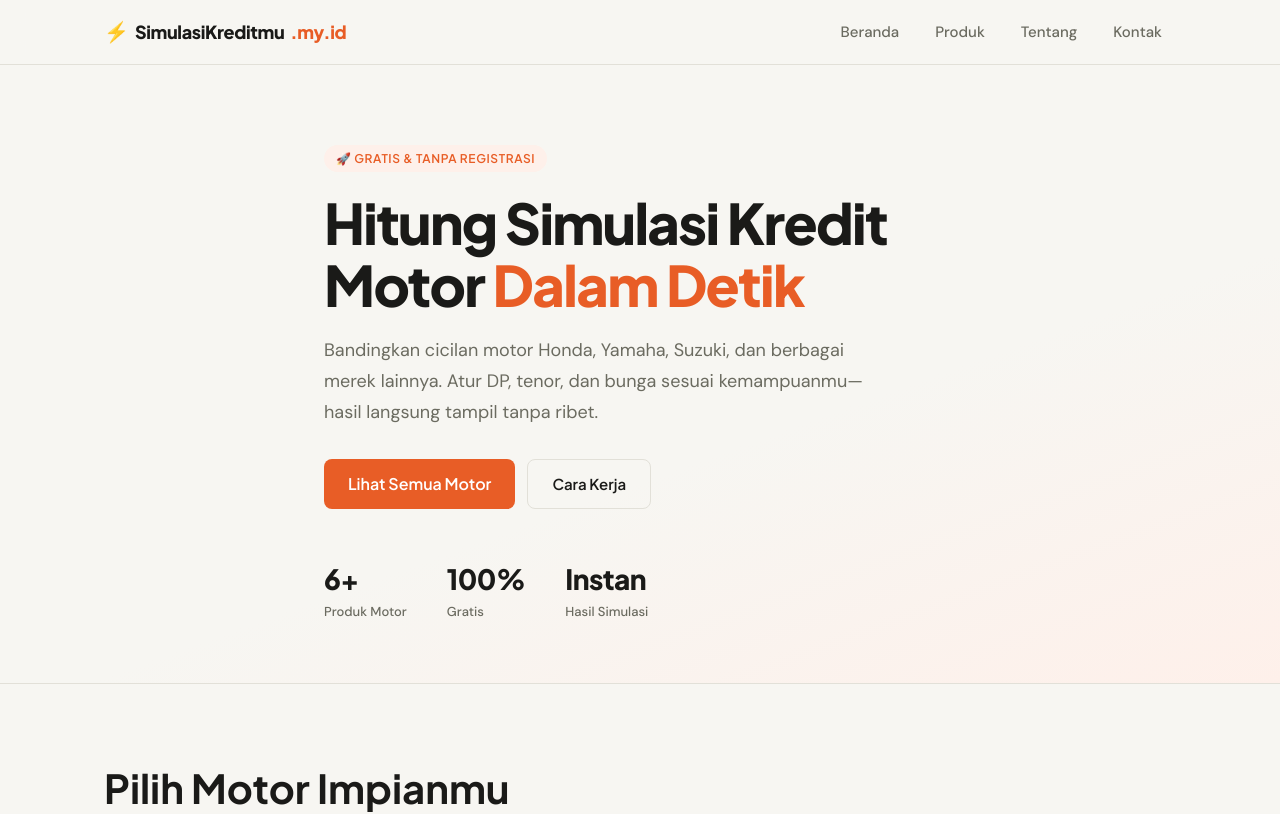
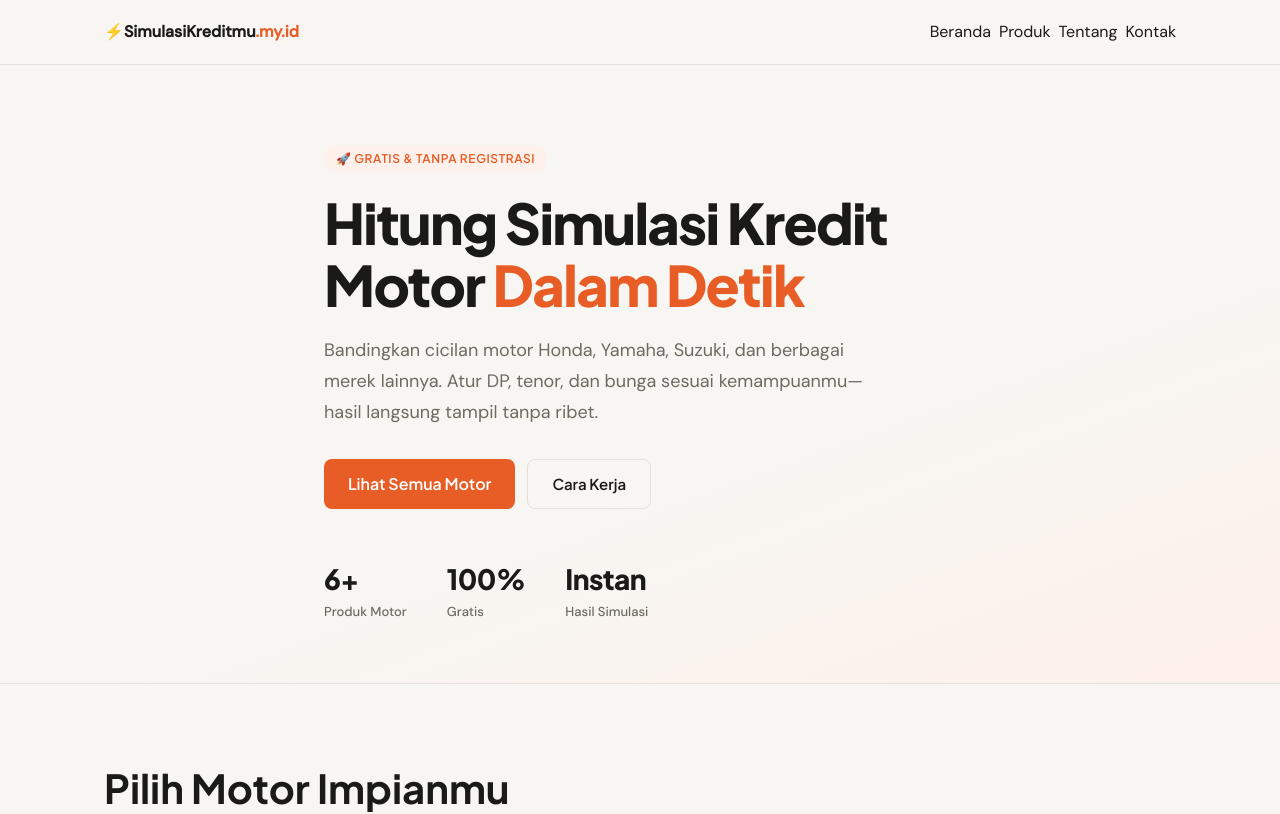
Before and after one commit to Andrenurdiansyah/simulasikreditmu, a Next.js app: page / in a window 1280 px wide. Shown: the top 814 px of the page. Built offline with nearby package versions, Linux system fonts and the light colour scheme.

Commit message:
Update Navbar.tsx

```diff
--- a/components/Navbar.tsx
+++ b/components/Navbar.tsx
@@ -1,122 +1,139 @@
 "use client";
 
 import Link from "next/link";
-import Image from "next/image";
 import { useState } from "react";
 
 export default function Navbar() {
   const [menuOpen, setMenuOpen] = useState(false);
 
   return (
-    <header style={styles.header}>
-      <nav style={styles.nav} className="container">
-        <Link href="/" style={styles.logo}>
-          <span style={styles.logoIcon}>⚡</span>
-          <span style={styles.logoText}>SimulasiKreditmu</span>
-          <span style={styles.logoDot}>.my.id</span>
+    <header className="header">
+      <nav className="nav container">
+        {/* Logo */}
+        <Link href="/" className="logo" onClick={() => setMenuOpen(false)}>
+          <span className="logoIcon">⚡</span>
+          <span className="logoText">SimulasiKreditmu</span>
+          <span className="logoDot">.my.id</span>
         </Link>
 
-        <div style={{ ...styles.links, ...(menuOpen ? styles.linksOpen : {}) }}>
-          <Link href="/" style={styles.link} onClick={() => setMenuOpen(false)}>
-            Beranda
-          </Link>
-          <Link href="/#produk" style={styles.link} onClick={() => setMenuOpen(false)}>
-            Produk
-          </Link>
-          <Link href="/tentang" style={styles.link} onClick={() => setMenuOpen(false)}>
-            Tentang
-          </Link>
-          <Link href="/kontak" style={styles.link} onClick={() => setMenuOpen(false)}>
-            Kontak
-          </Link>
+        {/* Links */}
+        <div className={`links ${menuOpen ? "open" : ""}`}>
+          <Link href="/" onClick={() => setMenuOpen(false)}>Beranda</Link>
+          <Link href="/#produk" onClick={() => setMenuOpen(false)}>Produk</Link>
+          <Link href="/tentang" onClick={() => setMenuOpen(false)}>Tentang</Link>
+          <Link href="/kontak" onClick={() => setMenuOpen(false)}>Kontak</Link>
         </div>
 
+        {/* Hamburger */}
         <button
-          style={styles.hamburger}
+          className={`hamburger ${menuOpen ? "active" : ""}`}
           onClick={() => setMenuOpen(!menuOpen)}
           aria-label="Toggle menu"
         >
-          <span style={{ ...styles.bar, ...(menuOpen ? styles.barTop : {}) }} />
-          <span style={{ ...styles.bar, ...(menuOpen ? styles.barMid : {}) }} />
-          <span style={{ ...styles.bar, ...(menuOpen ? styles.barBot : {}) }} />
+          <span />
+          <span />
+          <span />
         </button>
       </nav>
+
+      {/* STYLE */}
+      <style jsx>{`
+        .header {
+          position: sticky;
+          top: 0;
+          z-index: 100;
+          background: rgba(247, 246, 242, 0.92);
+          backdrop-filter: blur(12px);
+          border-bottom: 1px solid var(--border);
+        }
+
+        .nav {
+          display: flex;
+          align-items: center;
+          justify-content: space-between;
+          height: 64px;
+        }
+
+        .logo {
+          display: flex;
+          gap: 6px;
+          text-decoration: none;
+          align-items: center;
+        }
+
+        .logoText {
+          font-weight: 800;
+        }
+
+        .logoDot {
+          color: var(--accent);
+          font-weight: 800;
+        }
+
+        .links {
+          display: flex;
+          gap: 8px;
+        }
+
+        .links a {
+          padding: 8px 14px;
+          border-radius: 8px;
+          color: var(--text-muted);
+          text-decoration: none;
+        }
+
+        .hamburger {
+          display: none;
+          flex-direction: column;
+          gap: 5px;
+          background: none;
+          border: none;
+          cursor: pointer;
+        }
+
+        .hamburger span {
+          width: 22px;
+          height: 2px;
+          background: var(--text);
+          transition: 0.2s;
+        }
+
+        /* ANIMASI X */
+        .hamburger.active span:nth-child(1) {
+          transform: translateY(7px) rotate(45deg);
+        }
+
+        .hamburger.active span:nth-child(2) {
+          opacity: 0;
+        }
+
+        .hamburger.active span:nth-child(3) {
+          transform: translateY(-7px) rotate(-45deg);
+        }
+
+        /* MOBILE */
+        @media (max-width: 768px) {
+          .hamburger {
+            display: flex;
+          }
+
+          .links {
+            position: absolute;
+            top: 64px;
+            right: 0;
+            left: 0;
+            flex-direction: column;
+            background: rgba(247, 246, 242, 0.98);
+            backdrop-filter: blur(10px);
+            padding: 12px;
+            display: none;
+          }
+
+          .links.open {
+            display: flex;
+          }
+        }
+      `}</style>
     </header>
   );
 }
-
-const styles: Record<string, React.CSSProperties> = {
-  header: {
-    position: "sticky",
-    top: 0,
-    zIndex: 100,
-    background: "rgba(247, 246, 242, 0.92)",
-    backdropFilter: "blur(12px)",
-    borderBottom: "1px solid var(--border)",
-  },
-  nav: {
-    display: "flex",
-    alignItems: "center",
-    justifyContent: "space-between",
-    height: 64,
-    gap: 32,
-  },
-  logo: {
-    display: "flex",
-    alignItems: "center",
-    gap: 6,
-    textDecoration: "none",
-    flexShrink: 0,
-  },
-  logoIcon: {
-    fontSize: 20,
-  },
-  logoText: {
-    fontFamily: "var(--font-display)",
-    fontWeight: 800,
-    fontSize: 18,
-    color: "var(--text)",
-    letterSpacing: "-0.02em",
-  },
-  logoDot: {
-    fontFamily: "var(--font-display)",
-    fontWeight: 800,
-    fontSize: 18,
-    color: "var(--accent)",
-    letterSpacing: "-0.02em",
-  },
-  links: {
-    display: "flex",
-    alignItems: "center",
-    gap: 8,
-  },
-  linksOpen: {},
-  link: {
-    padding: "8px 14px",
-    borderRadius: "var(--radius-sm)",
-    fontSize: 15,
-    fontWeight: 500,
-    color: "var(--text-muted)",
-    transition: "color 0.15s ease, background 0.15s ease",
-  },
-  hamburger: {
-    display: "none",
-    flexDirection: "column",
-    gap: 5,
-    background: "none",
-    border: "none",
-    cursor: "pointer",
-    padding: 8,
-  },
-  bar: {
-    display: "block",
-    width: 22,
-    height: 2,
-    background: "var(--text)",
-    borderRadius: 2,
-    transition: "all 0.2s ease",
-  },
-  barTop: { transform: "translateY(7px) rotate(45deg)" },
-  barMid: { opacity: 0 },
-  barBot: { transform: "translateY(-7px) rotate(-45deg)" },
-};
```
